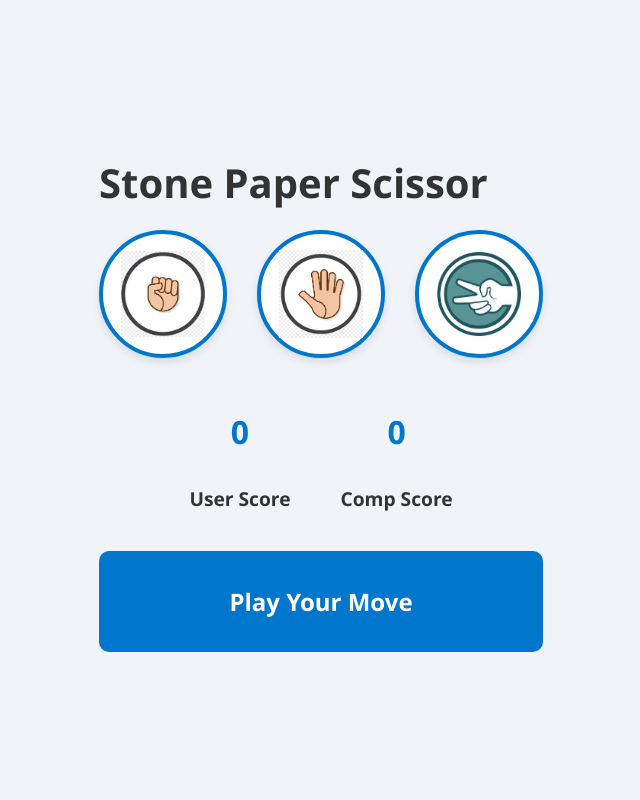
After one commit to RikSingha001/RikSingha001, a PHP site: page /indexxx.html in a window 1280 px wide. The commit adds this page. Shown: the whole page, without its empty margins (319-959 px from the left). Run offline with PHP 8.4, Linux system fonts and the light colour scheme.

Commit message:
Add files via upload

```diff
--- a/index.js
+++ b/index.js
@@ -1,101 +1,63 @@
-let boxes = document.querySelectorAll(".box"); // get all boxes
-let resetBtn = document.querySelector("#reset-btn"); // get reset button
-let newGameBtn = document.querySelector("#new-btn"); // get new game button
-let msgContainer = document.querySelector(".msg-container"); // get message container
-let msg = document.querySelector("#msg"); // get message
+let userScore =0;
+let compScore =0;
+const choices = document.querySelectorAll('.choice');//
+const msg= document.querySelector('#msg');
+let userScorePara=document.querySelector("#user-score");
+let compScorePara = document.querySelector("#comp-score");
+const getCompChoice=()=> {//stone paper scissor
+   const options =["stone","paper", "scissor"];//return random number
+   const randIdx=Math.floor(Math.random()*3);//return random number
+   return options[randIdx];
+};//return random number is printed in choices array and id is printed in choices array and id is printed in choices array and id is printed in choices array
+const drawGame=() => {
 
-let turn0 = true; // set turn to player 1
-let count = 0; // set count to 0
+    msg.innerText="game was draw";//text is printed in tempurary on div
+    msg.style.backgroundColor = '#081b31';
+};
+const showWinner=(userWins, userChoice, compChoice) => {//if user wins then show user wins
+    if(userWins){
+       userScore++;//if user wins then user score is incremented
+        userScorePara.innerText=userScore;//user score is printed
+       msg.innerText=`user wins! ${userChoice} beats ${compChoice}`;//msg is id of div and tempurary text is printed in div
+       msg.style.backgroundColor = 'green';
 
-const winPatterns = [ // set winning patterns
-    [0,1,2], [0,3,6], [0,4,8], [1,4,7],
-    [2,5,8], [2,4,6], [3,4,5], [6,7,8],
-];
+    }else {         //if user wins then computer wins
 
-const enableBoxes = () => { // enable boxes
-    boxes.forEach(box => {// loop through each box
-        box.disabled = false;// enable box
-        box.innerText = "";// clear box value
-    });
-};
+        compScore++;// this a variable and it is incremented by 1
+        //if computer wins then computer score is incremented//if computer wins then computer score is incremented
+        compScorePara.innerText=compScore;//computer score is printed
+        msg.innerText=`computer wins!  ${compChoice} beats your ${userChoice}`;
+        msg.style.backgroundColor="red";
+    }
+}
+const playGame=(userChoice) => { //if user choice is clicked then play game
 
-const resetGame = () => { // reset game
-    turn0 = true;//    set turn to player 1
-    count = 0;//    set count to 0
-    enableBoxes();
-    msgContainer.classList.add("hide"); // hide message container
-};
+    // genetae computer choice ->modulaer operator
+    const compChoice = getCompChoice();
 
-const disableBoxes = () => { // disable boxes
-    boxes.forEach(box => box.disabled = true);//    loop through each box and disable
-};
+    //compare choices
+    if(userChoice === compChoice){//if user choice is equal to computer choice then draw game
+        drawGame();//if draw game then show draw game
+    }else{
+         let userWins=true;
+        if(userChoice === "stone"){
+            userWins = compChoice === "paper" ? false : true;//if computer choice is paper then user wins
+           } else if(userChoice ==="paper"){
+            //rock ,paper,scissor
+           userWins = compChoice === "scissor" ? false : true;//if computer choice is scissor then user wins
+            }else{
+            userWins = compChoice === "stone" ? false : true;//if computer choice is stone then user wins
+            }
+            showWinner(userWins,userChoice,compChoice);//if user wins then show user wins
+        }
 
-const showWinner = (winner) => { // show winner
-    msg.innerText = `Congratulations, Winner is ${winner}`;//   set message
-    msgContainer.classList.remove("hide");//    show message container
-    disableBoxes();//    disable boxes
-};
 
-const gameDraw = () => { // handle draw
-    msg.innerText = "It's a Draw!";//    set message
-    msgContainer.classList.remove("hide");//    show message container
-    disableBoxes();//    disable boxes
-};
+}
+choices.forEach((choice) => {// if user choice is clicked then play game
 
-const checkWinner = () => { // check winner
-    for (let pattern of winPatterns) {
-        let pos1Val = boxes[pattern[0]].innerText;
-        let pos2Val = boxes[pattern[1]].innerText;
-        let pos3Val = boxes[pattern[2]].innerText;
-
-        if (pos1Val !== "" && pos1Val === pos2Val && pos2Val === pos3Val) {
-            showWinner(pos1Val);
-            return true; // Winner found
-        }
-    }
-    return false; // No winner found
-};
-
-const computerMove = () => { // computer move
-    if (turn0) return; // check if it is player 1 turn
-
-    let emptyBoxes = [];//    create empty boxes array
-    boxes.forEach((box, index) => {
-        if (box.innerText === "") emptyBoxes.push(index);
-    });
-
-    if (emptyBoxes.length > 0) {//    check if there are empty boxes
-        let randomIndex = emptyBoxes[Math.floor(Math.random() * emptyBoxes.length)];
-        boxes[randomIndex].innerText = "X";//    set box value to X
-        boxes[randomIndex].disabled = true;//    disable box
-        turn0 = true;//    set turn to player 1
-        count++;//    increment count by 1
-
-        if (!checkWinner() && count === 9) {//    check if there is no winner and board is full
-            gameDraw();
-        }
-    }
-};
-
-boxes.forEach((box) => { // loop through each box and add click event listener
-    box.addEventListener("click", () => {// add click event to each box and set box value
-        if (turn0) {
-            box.innerText = "O";// set box value to O
-            turn0 = false;
-        } else {
-            box.innerText = "X";// set box value to X
-            turn0 = true;
-        }
-        box.disabled = true;
-        count++;
-
-        if (!checkWinner() && count === 9) {
-            gameDraw(); // Only trigger draw when board is full and no winner
-        } else {
-            setTimeout(computerMove, 200); // Call computer move after 500ms
-        }
-    });
+choice.addEventListener("click", () => {
+    const userChoice=choice.getAttribute("id");//
+    //console.log("choice clicked",userChoice);//
+    playGame(userChoice); //if user choice is clicked then play game
 });
-
-newGameBtn.addEventListener("click", resetGame);// add click event to new game button
-resetBtn.addEventListener("click", resetGame);
+});
--- /dev/null
+++ b/indexxx.html
@@ -0,0 +1,41 @@
+<!DOCTYPE html>
+<html lang="en">
+<head>
+    <meta charset="UTF-8">
+    <meta name="viewport" content="width=device-width, initial-scale=1.0">
+    <title>stone paper scissprs game </title>
+    <link rel="stylesheet" href="style.css">
+</head>
+
+<body>
+    <h1>stone paper scissor</hi>
+    <div class="choices">
+
+        <div class="choice" id="stone">
+            <img src = "stoner.png" alt = "stone">
+        </div>
+        <div class="choice" id="paper">
+            <img src = "paper.png" alt = "paper">
+        </div>
+        <div class="choice"id="scissor">
+            <img src = "sicssor.png" alt = "scissor">
+        </div>
+    </div><center>
+    <div class="score-board">
+        <div class="score">
+
+            <p id="user-score">0</p>
+            <p >user score</p>
+        </div>
+        <div class="score">
+            <p id="comp-score">0</p>
+            <p>comp score</p>
+        </div>
+    </div>
+<div class="msg-container">
+    <p id="msg">play your move</p>
+</div>
+</center>
+    <script src="index.js"></script>
+</body>
+</html>
--- a/style.css
+++ b/style.css
@@ -1,92 +1,183 @@
-* {
+/* * {
   margin: 0;
   padding: 0;
 }
+
 body {
-    background-color: #548687;
-    text-align: center;
-}
-.container {
-   height:70vh;
-   display:flex;
-    ;
+  display: flex;
   justify-content: center;
   align-items: center;
+  min-height: 100vh;
+  background-color: #f4e4ba;
+}
 
+.container {
+  background-color: #fff;
+  padding: 2rem;
+  border-radius: 1rem;
+  min-height: 45vh;
+  width: 40vh;
 }
-.game{
 
-  height:60vmin;
-  width:60vmin;
-  display:flex;
-  flex-wrap:wrap;
+form {
+  margin: 2rem 0 1rem 0;
+}
+
+form select,
+button,
+input {
+  width: 100%;
+  border: none;
+  outline: none;
+  border-radius: 0.75rem;
+}
+
+form input {
+  border: 1px solid lightgray;
+  font-size: 1rem;
+  height: 3rem;
+  padding-left: 0.5rem;
+}
+
+.dropdown {
+  display: flex;
+  justify-content: space-between;
+  align-items: center;
+  margin-top: 2rem;
+}
+
+.dropdown i {
+  font-size: 1.5rem;
+  margin-top: 1rem;
+}
+
+.select-container img {
+  max-width: 2rem;
+}
+
+.select-container {
+  display: flex;
   justify-content: center;
   align-items: center;
-  gap:1.5vmin;
-
-}
-.box{
-  background-color: #191913;
-  height:18vmin;
-  width:18vmin;
-  border-radius: 1rem;
-  border:none;
-  box-shadow: 0 0 1rem rgba(0,0,0,0.5);
-  font-size: 8vmin;
-  color:goldenrod;
+  width: 6rem;
+  border-radius: 0.5rem;
+  border: 1px solid lightgray;
 }
 
-
-#reset-btn{
-
-  padding:1rem;
-  font-size: 1.25rem;
-  background-color: #191913;
-  color:goldenrod;
-
-  border-radius: 1rem;
-  border:none;
-
-}
-#new-btn{
-  padding:1rem;
-  font-size: 1.25rem;
-  background-color: #191913;
-  color:goldenrod;
-  border-radius: 1rem;
-  border:none;
-}
-#msg{
-  font-size: 8vmin;
-  color:goldenrod;
-}
-.msg-container{
-  height: 40vmin;
-  display:flex;
-  justify-content: center;
-  align-items: center;
-  flex-direction: column;
-  gap:4rem;
+.select-container select {
+  font-size: 1rem;
+  width: auto;
 }
 
-.hide{
-  display:none;
+.msg {
+  margin: 2rem 0 2rem 0;
 }
-.msg-container1{
-  height: 40vmin;
-  display:flex;
+
+form button {
+  height: 3rem;
+  background-color: #af4d98;
+  color: #fff;
+  font-size: 1.15rem;
+  cursor: pointer;
+} */
+ /* style.css */
+
+body {
+    margin: 0;
+    padding: 0;
+    font-family: 'Segoe UI', Tahoma, Geneva, Verdana, sans-serif;
+    background-color: #f0f4f8;
+    display: flex;
+    flex-direction: column;
+    align-items: center;
     justify-content: center;
+    min-height: 100vh;
+}
+
+h1 {
+    text-transform: capitalize;
+    font-size: 2.5rem;
+    margin-bottom: 20px;
+    color: #333;
+}
+
+/* Fix h1 closing tag typo in HTML: <hi> → <h1> */
+
+.choices {
+    display: flex;
+    gap: 30px;
+    margin: 20px 0;
+}
+
+.choice {
+    width: 120px;
+    height: 120px;
+    border: 4px solid #0077cc;
+    border-radius: 50%;
+    display: flex;
     align-items: center;
+    justify-content: center;
+    background-color: white;
+    box-shadow: 0 4px 8px rgba(0, 0, 0, 0.1);
+    cursor: pointer;
+    transition: transform 0.2s ease;
+}
+
+.choice:hover {
+    transform: scale(1.1);
+    background-color: #e6f0fa;
+}
+
+.choice img {
+    width: 70%;
+    height: auto;
+    pointer-events: none;
+}
+
+.score-board {
+    display: flex;
+    justify-content: center;
+    gap: 50px;
+    margin: 20px 0;
+}
+
+.score {
+    text-align: center;
+    font-size: 1.2rem;
+}
+
+.score p:first-child {
+    font-size: 2rem;
+    font-weight: bold;
+    color: #0077cc;
+}
+
+.msg-container {
+    margin-top: 20px;
+    background-color: #0077cc;
+    padding: 10px 20px;
+    border-radius: 10px;
+    color: white;
+    font-size: 1.5rem;
+    text-transform: capitalize;
+}
+
+@media screen and (max-width: 600px) {
+    .choices {
         flex-direction: column;
-  gap:4rem;
+        gap: 20px;
     }
-#ntb1{
-  font-size: 8vmin;
-  color:goldenrod;
+
+    .choice {
+        width: 100px;
+        height: 100px;
     }
-#new-btn1{
-  padding:1rem;
-  font-size: 1.25rem;
-  background-color: #191913;
-  color:goldenrod;
+
+    h1 {
+        font-size: 2rem;
     }
+
+    .msg-container {
+        font-size: 1.2rem;
+    }
+}
```
Also changed, not shown: paper.png (added), sicssor.png (added), stoner.png (added). Lines whose indentation alone changed are shown as unchanged.
